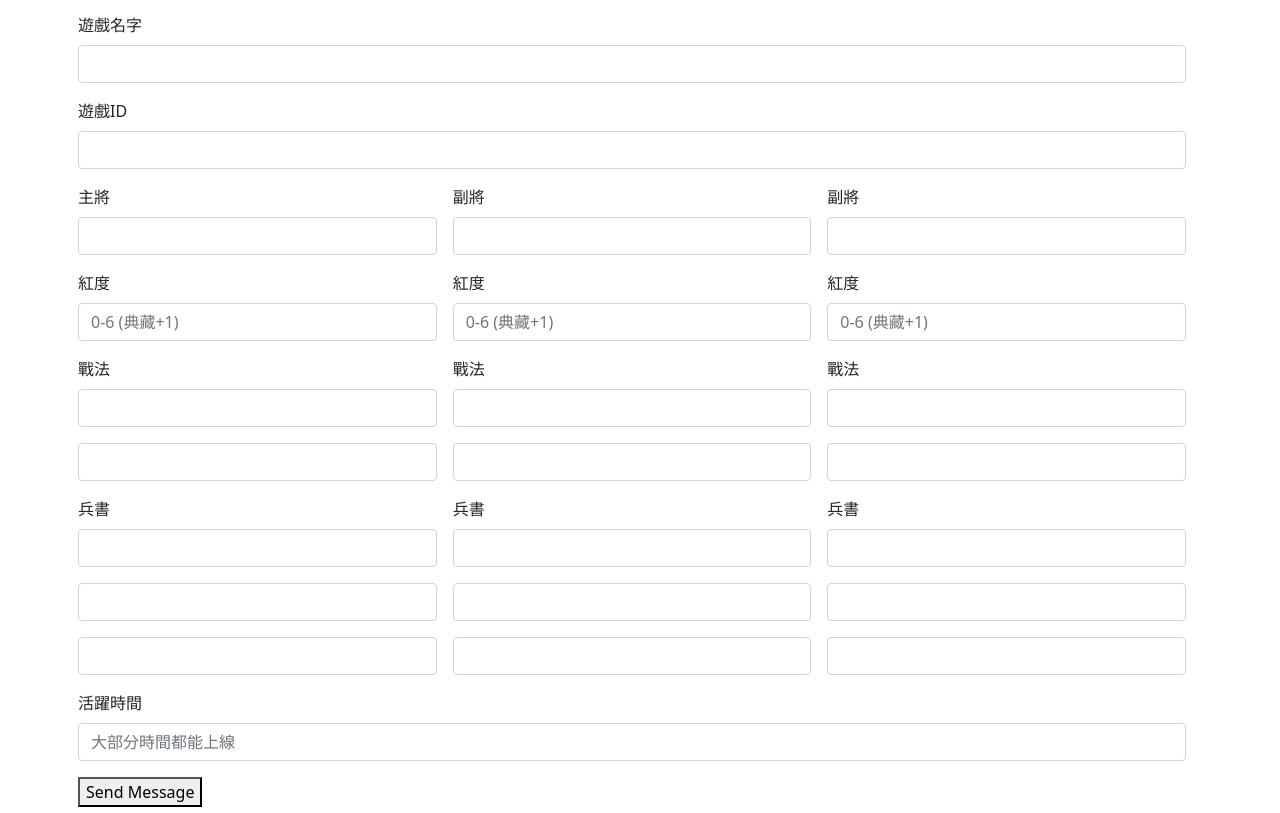
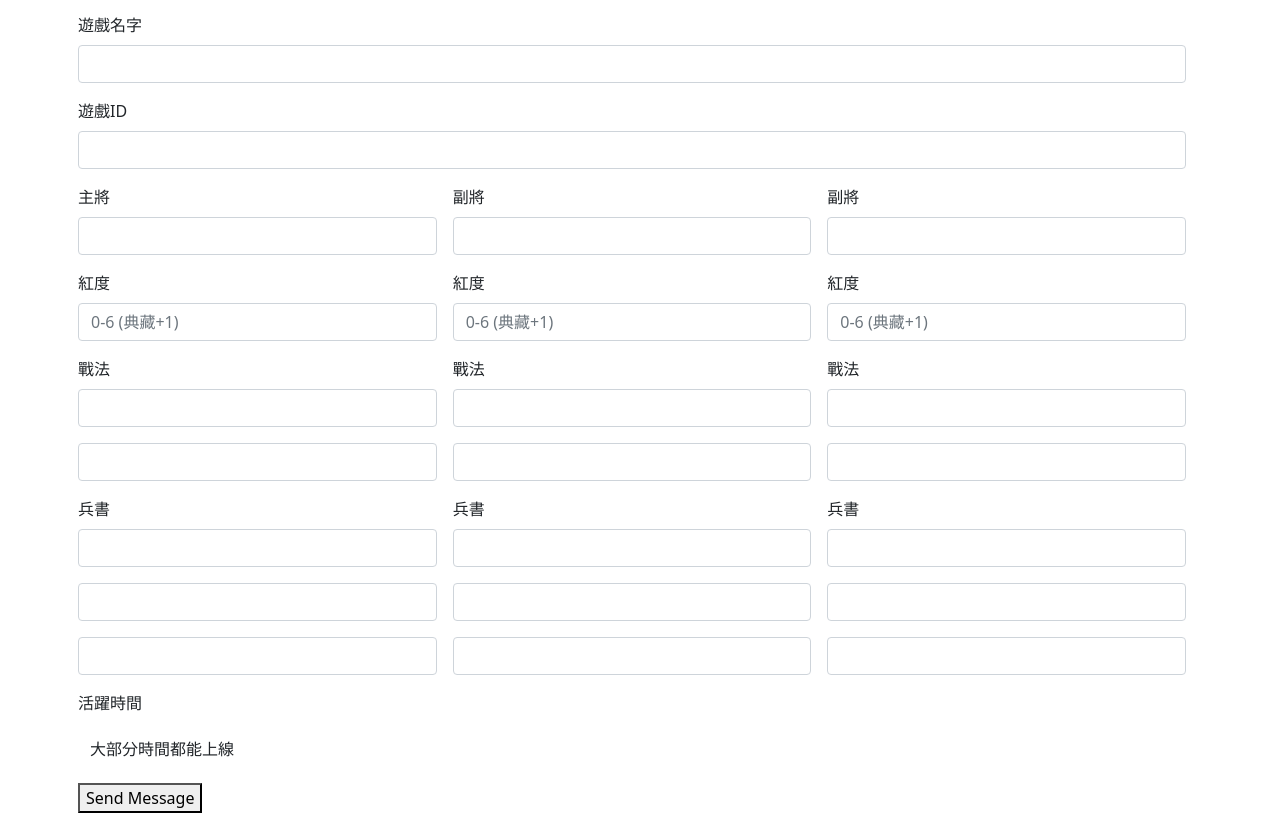
Before and after one commit to Chanching95/xianyuge, a plain HTML site: page form.html in a window 1280 px wide. Shown: the part 111-924 px from the top of the page. Drawn offline with Linux system fonts and the light colour scheme.

Commit message:
Update form.html

```diff
--- a/form.html
+++ b/form.html
@@ -107,10 +107,15 @@
     <input type="text" class="form-control" id="inputtreatise-3-3">
   </div>
 
-  <div class="col-12">
-    <label for="inputtime" class="form-label">活躍時間</label>
-    <input type="text" class="form-control" id="inputtime" placeholder="大部分時間都能上線">
-  </div>
+          <label class="label-input100" for="email">活躍時間</label>
+        <div class="wrap-input100 validate-input" data-validate="活躍時間">
+          <select class="form-control" id="time" style="border: 0px;">
+            <option>大部分時間都能上線</option>
+            <option>早上可以上線</option>
+            <option>中午可以上線</option>
+            <option>晚上可以上線</option>
+          </select>
+        </div>
 
  <div class="container-contact100-form-btn">
           <button class="contact100-form-btn">
```
